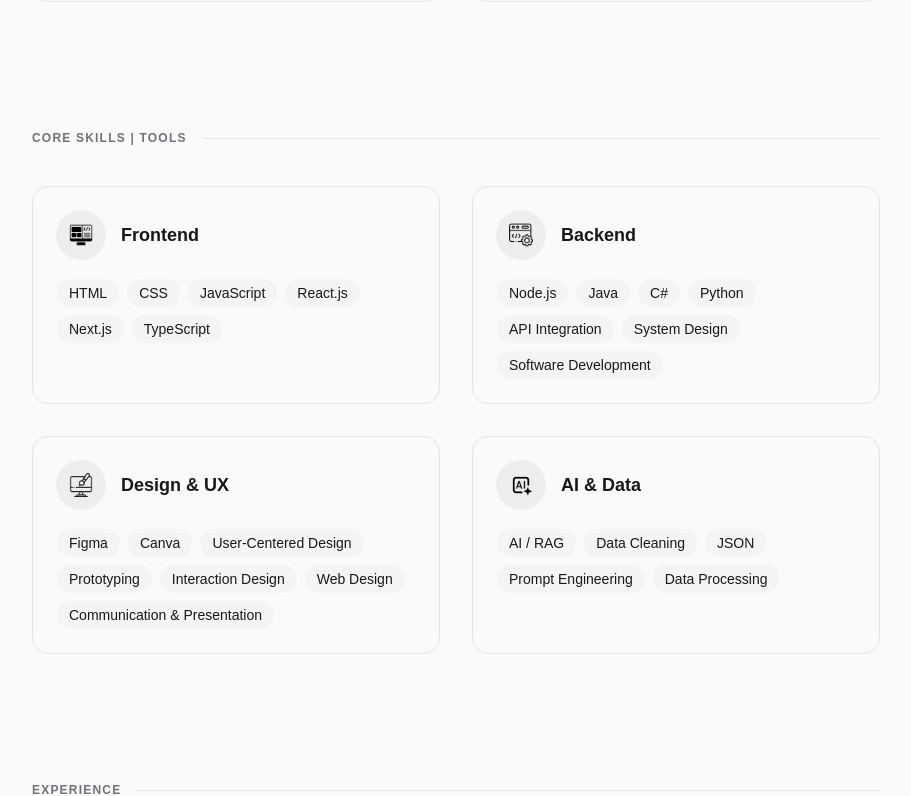
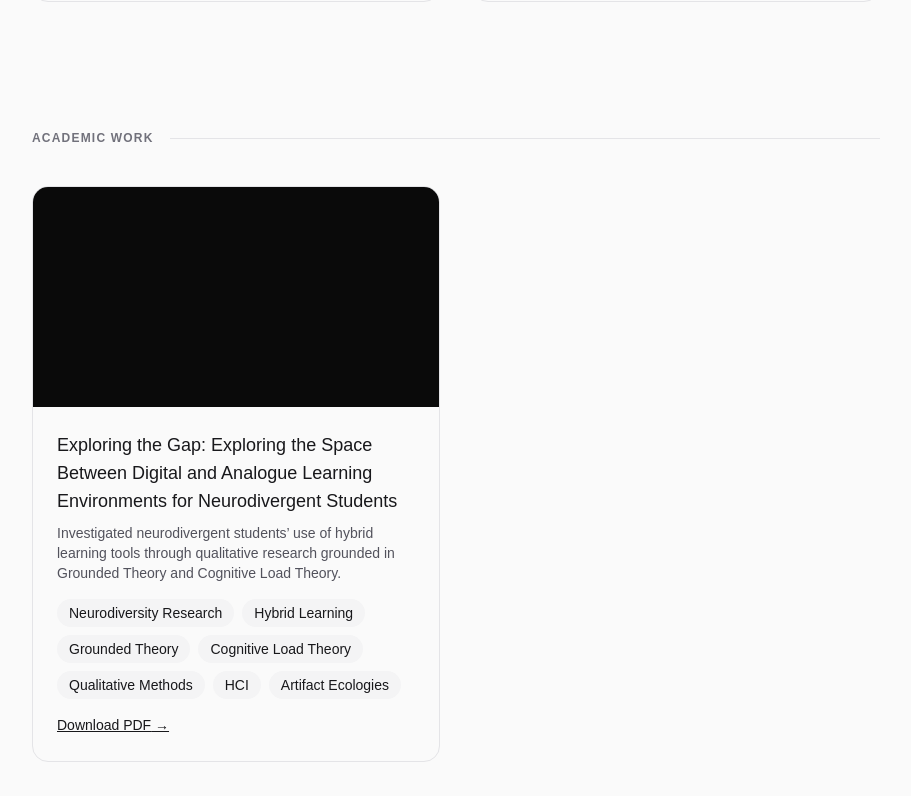
Before and after one commit to sofie-kirk22/my-cv, a Next.js app: page /my-cv/ in a window 1280 px wide. Shown: the part 1944-2740 px from the top of the page, without its empty margins (184-1095 px from the left). Built offline with nearby package versions, Linux system fonts and the light colour scheme; a web font is replaced by a local one.

Commit message:
Added an academic work section

```diff
--- /dev/null
+++ b/app/components/academicWork.tsx
@@ -0,0 +1,40 @@
+"use client";
+
+import SectionHeader from "./sectionHeader";
+import CardLink from "./cardLink";
+import CardPreview from "./cardPreview";
+import CardBody from "./cardBody";
+
+export default function AcademicWork() {
+    return (
+        <section id="academic" className="space-y-10">
+            <SectionHeader label={"Academic Work"} />
+
+            <div className="grid gap-8 md:grid-cols-2">
+
+                {/* THESIS */}
+                <CardLink href={"/my-cv/Speciale_2025_Sofie_Kirk_Nielsen.pdf"}>
+                    <CardPreview
+                        type="iframe"
+                        src="/my-cv/Speciale_2025_Sofie_Kirk_Nielsen.pdf"
+                        title="Thesis"
+                    />
+                    <CardBody
+                        title={"Exploring the Gap: Exploring the Space Between Digital and Analogue Learning Environments for Neurodivergent Students"}
+                        description={"Investigated neurodivergent students’ use of hybrid learning tools through qualitative research grounded in Grounded Theory and Cognitive Load Theory."}
+                        tags={[
+                            "Neurodiversity Research",
+                            "Hybrid Learning",
+                            "Grounded Theory",
+                            "Cognitive Load Theory",
+                            "Qualitative Methods",
+                            "HCI",
+                            "Artifact Ecologies"
+                        ]}
+                        cta={"Download PDF"}
+                    />
+                </CardLink>
+            </div>
+        </section>
+    )
+}
--- a/app/page.tsx
+++ b/app/page.tsx
@@ -7,6 +7,7 @@ import BottomCTA from "./components/endBanner";
 import SkillsMap from "./components/skillsMap";
 import Volunteering from "./components/volunteering";
 import CopyrightFooter from "./components/copyrightFooter";
+import AcademicWork from "./components/academicWork";
 
 const aboutParagraphs = [
   {
@@ -60,6 +61,9 @@ export default function Home() {
         {/* PROJECTS */}
         <Projects />
 
+        {/* ACADEMIC WORK */}
+        <AcademicWork />
+
         {/* SKILLS */}
         <SkillsMap />
 
```
Also changed, not shown: 1 other file (tests, documents, lock files or other folders).
